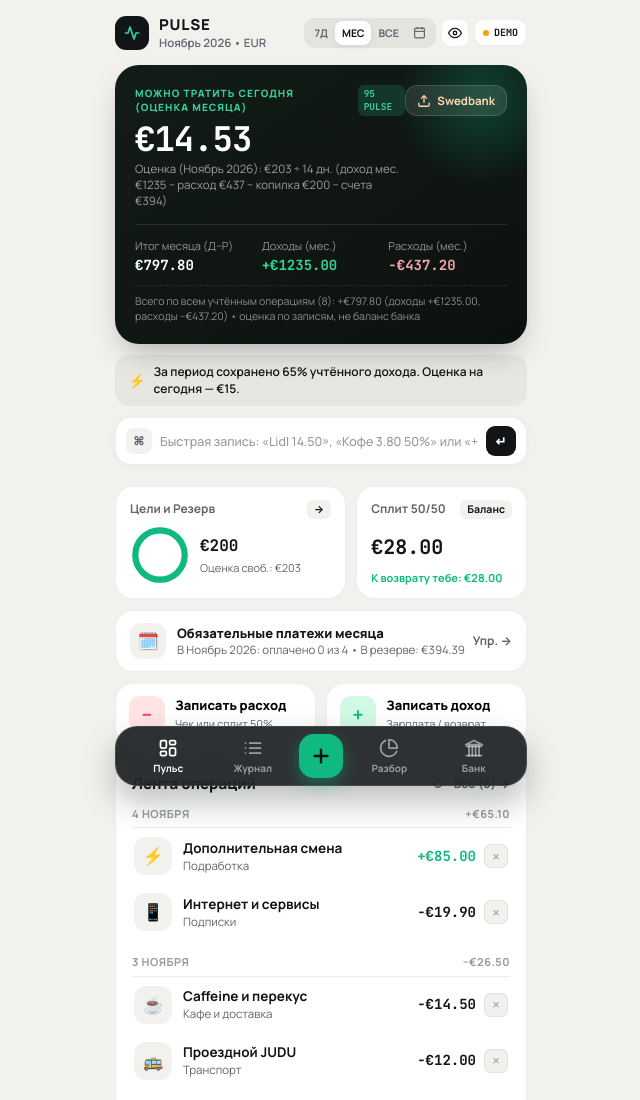
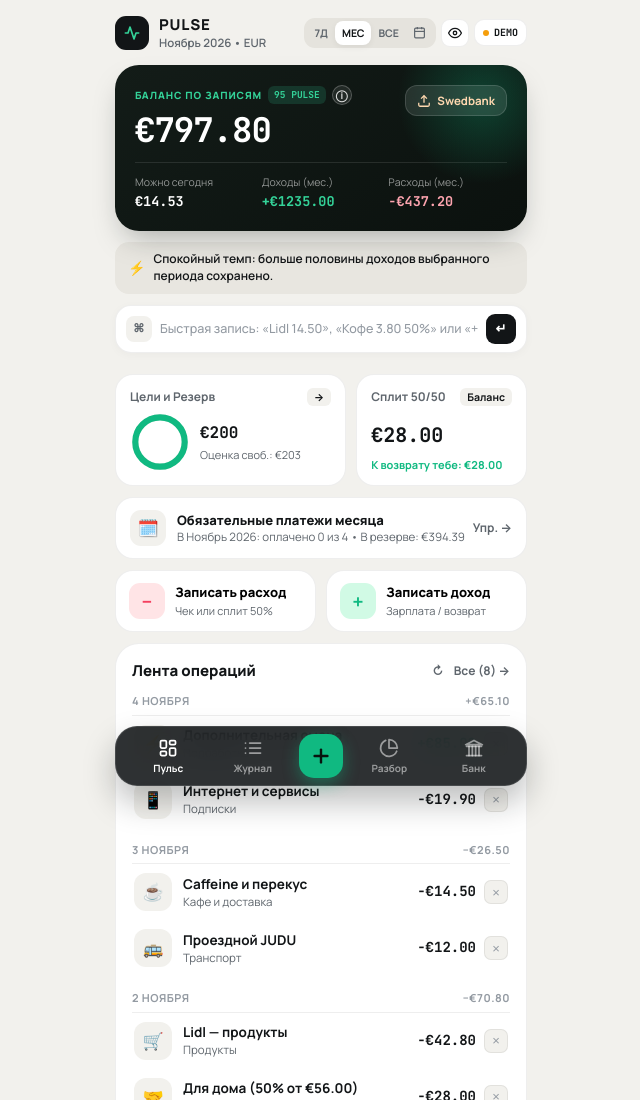
Before and after one commit to glockxjl/pulse-finance-mini-app, a plain HTML site: page index.html in a window 1280 px wide. Shown: the top 1100 px of the page, without its empty margins (319-959 px from the left). Drawn offline with Linux system fonts and the light colour scheme.

Commit message:
Simplify Vault card: make recorded balance main hero, compact daily limit, and move formula details to info popover

```diff
--- a/app.js
+++ b/app.js
@@ -963,21 +963,13 @@ function renderHome(metrics) {
   const pulseScore = Math.min(99, Math.max(40, Math.round(50 + savingsRate * 0.7)));
   document.getElementById("healthScoreBadge").textContent = `${pulseScore} PULSE`;
 
-  // Главная цифра: Оценка дневного лимита строго по текущему календарному месяцу
+  // 1. Главный крупный показатель: Общий баланс по всем учтённым операциям PULSE
+  document.getElementById("summaryBalance").textContent = (allNet >= 0 ? "" : "−") + formatEUR(Math.abs(allNet));
+
+  // 2. Компактный показатель: Оценка «Можно сегодня» (по текущему календарному месяцу)
   document.getElementById("dailySafeHero").textContent = formatEUR(dailySafe);
-  const formulaBreakdown = `доход мес. €${monthIncome.toFixed(0)} − расход €${monthExpense.toFixed(0)} − копилка €${goal.toFixed(0)} − счета €${unpaidBillsTotal.toFixed(0)}`;
-  if (monthIncome === 0 && monthExpense === 0) {
-    document.getElementById("dailySafeSubtext").textContent =
-      `Оценка (${monthTitle}): за текущий месяц пока нет записей (${formulaBreakdown})`;
-  } else if (freeAfterSavingsAndBills > 0) {
-    document.getElementById("dailySafeSubtext").textContent =
-      `Оценка (${monthTitle}): €${freeAfterSavingsAndBills.toFixed(0)} ÷ ${remainingDays} дн. (${formulaBreakdown})`;
-  } else {
-    document.getElementById("dailySafeSubtext").textContent =
-      `Оценка (${monthTitle}): свободный остаток €0, дефицит плана €${Math.abs(freeAfterSavingsAndBills).toFixed(0)} (${formulaBreakdown})`;
-  }
-
-  // Разделение итога за выбранный период и общего итога по всем учтённым операциям
+
+  // 3. Компактные доходы и расходы за выбранный период
   const periodLabels = {
     week: { bal: "Итог за 7 дн. (Д−Р)", inc: "Доходы (7 дн.)", exp: "Расходы (7 дн.)" },
     month: { bal: "Итог месяца (Д−Р)", inc: "Доходы (мес.)", exp: "Расходы (мес.)" },
@@ -985,23 +977,43 @@ function renderHome(metrics) {
     custom: { bal: "Итог периода (Д−Р)", inc: "Доходы (пер.)", exp: "Расходы (пер.)" }
   };
   const pLbl = periodLabels[state.period] || periodLabels.month;
-  const balLblEl = document.getElementById("summaryBalanceLabel");
   const incLblEl = document.getElementById("summaryIncomeLabel");
   const expLblEl = document.getElementById("summaryExpenseLabel");
-  if (balLblEl) balLblEl.textContent = pLbl.bal;
   if (incLblEl) incLblEl.textContent = pLbl.inc;
   if (expLblEl) expLblEl.textContent = pLbl.exp;
 
-  document.getElementById("summaryBalance").textContent = (periodNet >= 0 ? "" : "−") + formatEUR(Math.abs(periodNet));
   document.getElementById("summaryIncome").textContent = "+" + formatEUR(periodIncome);
   document.getElementById("summaryExpense").textContent = "−" + formatEUR(periodExpense);
   document.getElementById("summaryCount").textContent = String(periodTx.length);
 
+  // 4. Подробное объяснение внутри всплывающей панели ⓘ (#vaultInfoPopover)
   const allTimeNoteEl = document.getElementById("allTimeSummaryNote");
   if (allTimeNoteEl) {
     const allSign = allNet >= 0 ? "+" : "−";
     allTimeNoteEl.textContent =
-      `Всего по всем учтённым операциям (${allCount}): ${allSign}${formatEUR(Math.abs(allNet))} (доходы +${formatEUR(allIncome)}, расходы −${formatEUR(allExpense)}) • оценка по записям, не баланс банка`;
+      `Баланс по записям (${allCount} опер.): ${allSign}${formatEUR(Math.abs(allNet))} (доходы +${formatEUR(allIncome)}, расходы −${formatEUR(allExpense)}). Оценка по операциям PULSE, не баланс банка Swedbank.`;
+  }
+
+  const periodNetInfoEl = document.getElementById("periodNetInfoRow");
+  if (periodNetInfoEl) {
+    const perSign = periodNet >= 0 ? "+" : "−";
+    periodNetInfoEl.textContent =
+      `${pLbl.bal}: ${perSign}${formatEUR(Math.abs(periodNet))} (операций в периоде: ${periodTx.length}).`;
+  }
+
+  const formulaBreakdown = `доход мес. €${monthIncome.toFixed(0)} − расход €${monthExpense.toFixed(0)} − копилка €${goal.toFixed(0)} − счета €${unpaidBillsTotal.toFixed(0)}`;
+  const subtextEl = document.getElementById("dailySafeSubtext");
+  if (subtextEl) {
+    if (monthIncome === 0 && monthExpense === 0) {
+      subtextEl.textContent =
+        `Можно сегодня (${monthTitle}): нет записей за текущий месяц (${formulaBreakdown}).`;
+    } else if (freeAfterSavingsAndBills > 0) {
+      subtextEl.textContent =
+        `Можно сегодня (${monthTitle}): свободно €${freeAfterSavingsAndBills.toFixed(0)} на ${remainingDays} дн. (${formulaBreakdown}).`;
+    } else {
+      subtextEl.textContent =
+        `Можно сегодня (${monthTitle}): свободный остаток €0, дефицит плана €${Math.abs(freeAfterSavingsAndBills).toFixed(0)} (${formulaBreakdown}).`;
+    }
   }
 
   // Плитка Сплит 50/50
@@ -1025,8 +1037,8 @@ function renderHome(metrics) {
   const offset = circumference - ratio * circumference;
   document.getElementById("savingsRingCircle").style.strokeDashoffset = String(offset.toFixed(1));
 
-  // Умная строка инсайта
-  renderSmartInsight(periodTx, periodIncome, periodExpense, dailySafe);
+  // Короткий совет без повторения цифр из карточки
+  renderSmartInsight(periodTx, periodIncome, periodExpense);
 
   // Лента последних операций по дням
   const recentContainer = document.getElementById("recentTxList");
@@ -1043,10 +1055,11 @@ function renderHome(metrics) {
   bindTxItemClicks(recentContainer);
 }
 
-function renderSmartInsight(periodTx, totalIncome, totalExpense, dailySafe) {
+function renderSmartInsight(periodTx, totalIncome, totalExpense) {
   const el = document.getElementById("smartInsightText");
+  if (!el) return;
   if (periodTx.length === 0) {
-    el.textContent = "Добавь операцию или выбери другой фильтр периода.";
+    el.textContent = "Добавь операцию или переключи период в верхней панели.";
     return;
   }
 
@@ -1055,11 +1068,11 @@ function renderSmartInsight(periodTx, totalIncome, totalExpense, dailySafe) {
     .reduce((a, b) => a + Number(b.amount), 0);
 
   if (totalIncome > 0 && totalExpense < totalIncome * 0.45) {
-    el.textContent = `За период сохранено ${Math.round(((totalIncome - totalExpense) / totalIncome) * 100)}% учтённого дохода. Оценка на сегодня — €${dailySafe.toFixed(0)}.`;
+    el.textContent = "Спокойный темп: больше половины доходов выбранного периода сохранено.";
   } else if (cafeSpent > 45) {
-    el.textContent = `За выбранный период на кафе и доставку учтено €${cafeSpent.toFixed(2)}.`;
+    el.textContent = "Заметная статья трат в этом периоде — кафе и доставка.";
   } else {
-    el.textContent = `За период учтено ${periodTx.length} опер. Оценка дневного лимита на этот месяц — €${dailySafe.toFixed(0)}/день.`;
+    el.textContent = "Быстрый ввод ниже понимает магазин, сумму и пометку «50%».";
   }
 }
 
@@ -1830,6 +1843,33 @@ function initEvents() {
     state.privacyMasked = !state.privacyMasked;
     localStorage.setItem(STORAGE_KEY_PRIVACY, state.privacyMasked ? "1" : "0");
     document.body.classList.toggle("privacy-masked", state.privacyMasked);
+  });
+
+  // Всплывающая панель пояснений по кнопке ⓘ в главной карточке
+  const vaultInfoBtn = document.getElementById("vaultInfoToggleBtn");
+  const vaultInfoPopover = document.getElementById("vaultInfoPopover");
+  const vaultInfoCloseBtn = document.getElementById("vaultInfoCloseBtn");
+  const setVaultPopoverOpen = (open) => {
+    if (!vaultInfoPopover || !vaultInfoBtn) return;
+    vaultInfoPopover.classList.toggle("hidden", !open);
+    vaultInfoBtn.setAttribute("aria-expanded", open ? "true" : "false");
+  };
+  vaultInfoBtn?.addEventListener("click", (e) => {
+    e.stopPropagation();
+    triggerHaptic("light");
+    const isHidden = vaultInfoPopover?.classList.contains("hidden");
+    setVaultPopoverOpen(Boolean(isHidden));
+  });
+  vaultInfoCloseBtn?.addEventListener("click", (e) => {
+    e.stopPropagation();
+    triggerHaptic("light");
+    setVaultPopoverOpen(false);
+  });
+  document.addEventListener("click", (e) => {
+    if (!vaultInfoPopover || vaultInfoPopover.classList.contains("hidden")) return;
+    if (!vaultInfoPopover.contains(e.target) && e.target !== vaultInfoBtn) {
+      setVaultPopoverOpen(false);
+    }
   });
 
   // Умная строка ввода одной фразой (на главном экране)
--- a/index.html
+++ b/index.html
@@ -59,17 +59,24 @@
 
     <!-- ЭКРАН 1: ДАШБОРД (BENTO GRID) -->
     <main class="screen active" id="view-home">
-      <!-- Главная тёмная карта: Безопасный бюджет на сегодня + Итог за период -->
-      <section class="vault-card">
+      <!-- Главная тёмная карта: Баланс по записям + компактные показатели -->
+      <section class="vault-card" id="vaultCard">
         <div class="vault-glow"></div>
         <div class="vault-top">
-          <div>
+          <div class="vault-hero-block">
             <div class="vault-eyebrow-row">
-              <span class="vault-eyebrow">МОЖНО ТРАТИТЬ СЕГОДНЯ (ОЦЕНКА МЕСЯЦА)</span>
+              <span class="vault-eyebrow">БАЛАНС ПО ЗАПИСЯМ</span>
               <span class="health-badge" id="healthScoreBadge">92 PULSE</span>
+              <button
+                type="button"
+                class="vault-info-btn"
+                id="vaultInfoToggleBtn"
+                aria-expanded="false"
+                aria-controls="vaultInfoPopover"
+                title="Пояснение расчёта"
+              >ⓘ</button>
             </div>
-            <div class="vault-daily-safe sensitive-num" id="dailySafeHero">€0.00</div>
-            <span class="vault-subtext" id="dailySafeSubtext">оценка по записям текущего месяца</span>
+            <div class="vault-daily-safe sensitive-num" id="summaryBalance">€0.00</div>
           </div>
           <button class="swedbank-badge-btn" id="quickImportBankBtn">
             <svg width="14" height="14" viewBox="0 0 24 24" fill="none" stroke="currentColor" stroke-width="2.2"><path d="M21 15v4a2 2 0 0 1-2 2H5a2 2 0 0 1-2-2v-4"/><polyline points="17 8 12 3 7 8"/><line x1="12" y1="3" x2="12" y2="15"/></svg>
@@ -77,29 +84,41 @@
           </button>
         </div>
 
+        <!-- Компактная всплывающая панель по кнопке ⓘ внутри карточки -->
+        <div class="vault-info-popover hidden" id="vaultInfoPopover" role="region" aria-label="Пояснение показателей">
+          <div class="vault-popover-head">
+            <strong>Как считаются показатели</strong>
+            <button type="button" class="vault-popover-close" id="vaultInfoCloseBtn" aria-label="Закрыть подсказку">✕</button>
+          </div>
+          <div class="vault-popover-body">
+            <div class="vault-pop-row" id="allTimeSummaryNote">Баланс по записям — разница всех учтённых доходов и расходов в PULSE (не банковский остаток Swedbank).</div>
+            <div class="vault-pop-row" id="periodNetInfoRow">Итог выбранного периода: €0.00</div>
+            <div class="vault-pop-row" id="dailySafeSubtext">Оценка «Можно сегодня» считается по текущему месяцу.</div>
+          </div>
+        </div>
+
         <div class="vault-divider"></div>
 
         <div class="vault-bottom">
           <div class="vault-metric">
-            <span class="v-label" id="summaryBalanceLabel">Итог за месяц (Д−Р)</span>
-            <span class="v-val sensitive-num" id="summaryBalance">€0.00</span>
+            <span class="v-label" id="dailySafeLabel">Можно сегодня</span>
+            <span class="v-val sensitive-num" id="dailySafeHero">€0.00</span>
           </div>
           <div class="vault-metric">
-            <span class="v-label" id="summaryIncomeLabel">Доходы (период)</span>
+            <span class="v-label" id="summaryIncomeLabel">Доходы (мес.)</span>
             <span class="v-val pos sensitive-num" id="summaryIncome">+€0.00</span>
           </div>
           <div class="vault-metric">
-            <span class="v-label" id="summaryExpenseLabel">Расходы (период)</span>
+            <span class="v-label" id="summaryExpenseLabel">Расходы (мес.)</span>
             <span class="v-val neg sensitive-num" id="summaryExpense">−€0.00</span>
           </div>
         </div>
-        <div class="vault-alltime-note sensitive-num" id="allTimeSummaryNote">Всего по всем учтённым операциям: €0.00 (оценка по записям, не баланс банка)</div>
       </section>
 
-      <!-- Живая строка умного инсайта -->
+      <!-- Живая строка короткого совета -->
       <div class="insight-banner" id="smartInsightBanner">
         <span class="insight-spark">⚡</span>
-        <span class="insight-text" id="smartInsightText">Анализирую темп расходов...</span>
+        <span class="insight-text" id="smartInsightText">Быстрый ввод понимает чеки и сплит 50%</span>
       </div>
 
       <!-- Умный строковый ввод одной фразой (из actual-budget-telegram-bot) -->
--- a/styles.css
+++ b/styles.css
@@ -235,22 +235,30 @@ body.privacy-masked .sensitive-num {
   display: flex;
   justify-content: space-between;
   align-items: flex-start;
+  gap: 10px;
   position: relative;
   z-index: 1;
 }
 
+.vault-hero-block {
+  min-width: 0;
+  flex: 1;
+}
+
 .vault-eyebrow-row {
   display: flex;
   align-items: center;
-  gap: 8px;
-  margin-bottom: 4px;
+  flex-wrap: wrap;
+  gap: 6px;
+  margin-bottom: 6px;
 }
 
 .vault-eyebrow {
   font-size: 10px;
   font-weight: 800;
-  letter-spacing: 1.1px;
+  letter-spacing: 0.9px;
   color: var(--emerald-bright);
+  white-space: nowrap;
 }
 
 .health-badge {
@@ -261,21 +269,91 @@ body.privacy-masked .sensitive-num {
   border-radius: 6px;
   background: rgba(52, 211, 153, 0.16);
   color: var(--emerald-bright);
+  white-space: nowrap;
+  flex-shrink: 0;
+}
+
+.vault-info-btn {
+  width: 20px;
+  height: 20px;
+  border-radius: 50%;
+  border: 1px solid rgba(255, 255, 255, 0.24);
+  background: rgba(255, 255, 255, 0.08);
+  color: rgba(255, 255, 255, 0.85);
+  font-family: inherit;
+  font-size: 11.5px;
+  font-weight: 700;
+  line-height: 1;
+  display: inline-flex;
+  align-items: center;
+  justify-content: center;
+  cursor: pointer;
+  flex-shrink: 0;
+  padding: 0;
+  transition: background 0.15s ease, border-color 0.15s ease;
+}
+
+.vault-info-btn:hover,
+.vault-info-btn[aria-expanded="true"] {
+  background: rgba(52, 211, 153, 0.24);
+  border-color: var(--emerald-bright);
+  color: #ffffff;
 }
 
 .vault-daily-safe {
   font-family: "JetBrains Mono", monospace;
-  font-size: 34px;
+  font-size: clamp(26px, 7.5vw, 34px);
   font-weight: 700;
   letter-spacing: -1px;
   line-height: 1.1;
-}
-
-.vault-subtext {
-  display: block;
+  word-break: break-word;
+}
+
+.vault-info-popover {
+  position: relative;
+  z-index: 2;
+  margin-top: 12px;
+  padding: 10px 12px;
+  border-radius: 13px;
+  background: rgba(255, 255, 255, 0.08);
+  border: 1px solid rgba(255, 255, 255, 0.15);
   font-size: 11.5px;
-  color: rgba(255, 255, 255, 0.58);
-  margin-top: 4px;
+  line-height: 1.42;
+  color: rgba(255, 255, 255, 0.86);
+}
+
+.vault-popover-head {
+  display: flex;
+  justify-content: space-between;
+  align-items: center;
+  margin-bottom: 6px;
+  color: #ffffff;
+  font-size: 11.5px;
+}
+
+.vault-popover-close {
+  border: none;
+  background: rgba(255, 255, 255, 0.12);
+  color: rgba(255, 255, 255, 0.85);
+  width: 20px;
+  height: 20px;
+  border-radius: 6px;
+  font-size: 11px;
+  cursor: pointer;
+  display: inline-flex;
+  align-items: center;
+  justify-content: center;
+}
+
+.vault-popover-body {
+  display: flex;
+  flex-direction: column;
+  gap: 5px;
+}
+
+.vault-pop-row {
+  font-size: 11px;
+  color: rgba(255, 255, 255, 0.78);
 }
 
 .swedbank-badge-btn {
@@ -292,17 +370,18 @@ body.privacy-masked .sensitive-num {
   font-weight: 700;
   cursor: pointer;
   backdrop-filter: blur(8px);
+  flex-shrink: 0;
 }
 
 .vault-divider {
   height: 1px;
   background: rgba(255, 255, 255, 0.1);
-  margin: 15px 0 13px;
+  margin: 14px 0 12px;
 }
 
 .vault-bottom {
   display: grid;
-  grid-template-columns: repeat(3, 1fr);
+  grid-template-columns: repeat(3, minmax(0, 1fr));
   gap: 8px;
 }
 
@@ -310,17 +389,24 @@ body.privacy-masked .sensitive-num {
   display: flex;
   flex-direction: column;
   gap: 2px;
+  min-width: 0;
 }
 
 .v-label {
-  font-size: 11px;
+  font-size: 10.5px;
   color: rgba(255, 255, 255, 0.55);
+  white-space: nowrap;
+  overflow: hidden;
+  text-overflow: ellipsis;
 }
 
 .v-val {
   font-family: "JetBrains Mono", monospace;
-  font-size: 14px;
-  font-weight: 700;
+  font-size: 13.5px;
+  font-weight: 700;
+  white-space: nowrap;
+  overflow: hidden;
+  text-overflow: ellipsis;
 }
 
 .v-val.pos {
@@ -329,14 +415,6 @@ body.privacy-masked .sensitive-num {
 
 .v-val.neg {
   color: #fda4af;
-}
-
-.vault-alltime-note {
-  margin-top: 10px;
-  padding-top: 8px;
-  border-top: 1px dashed rgba(255, 255, 255, 0.1);
-  font-size: 10.5px;
-  color: rgba(255, 255, 255, 0.52);
 }
 
 /* ЖИВАЯ СТРОКА ИНСАЙТА */
```
